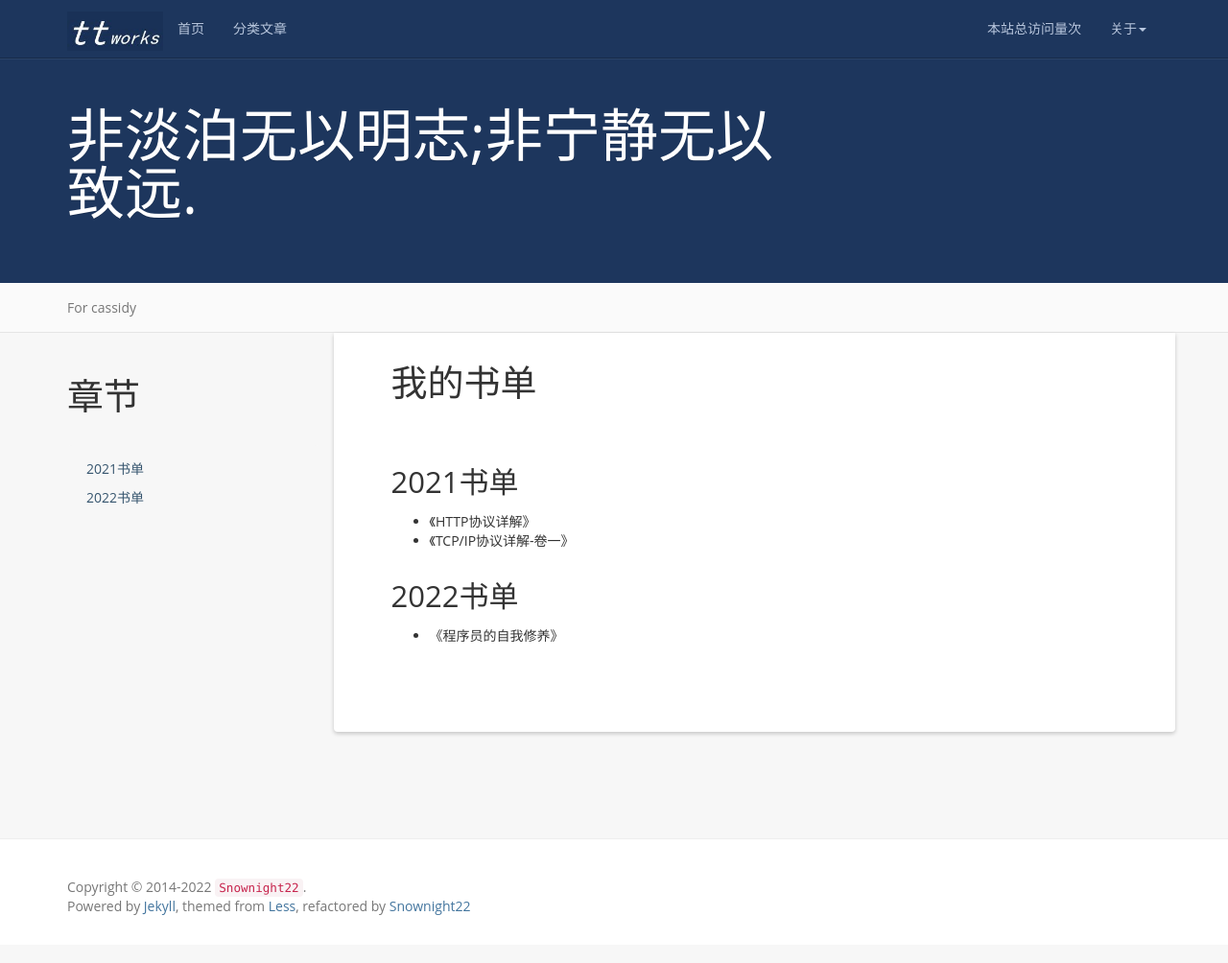
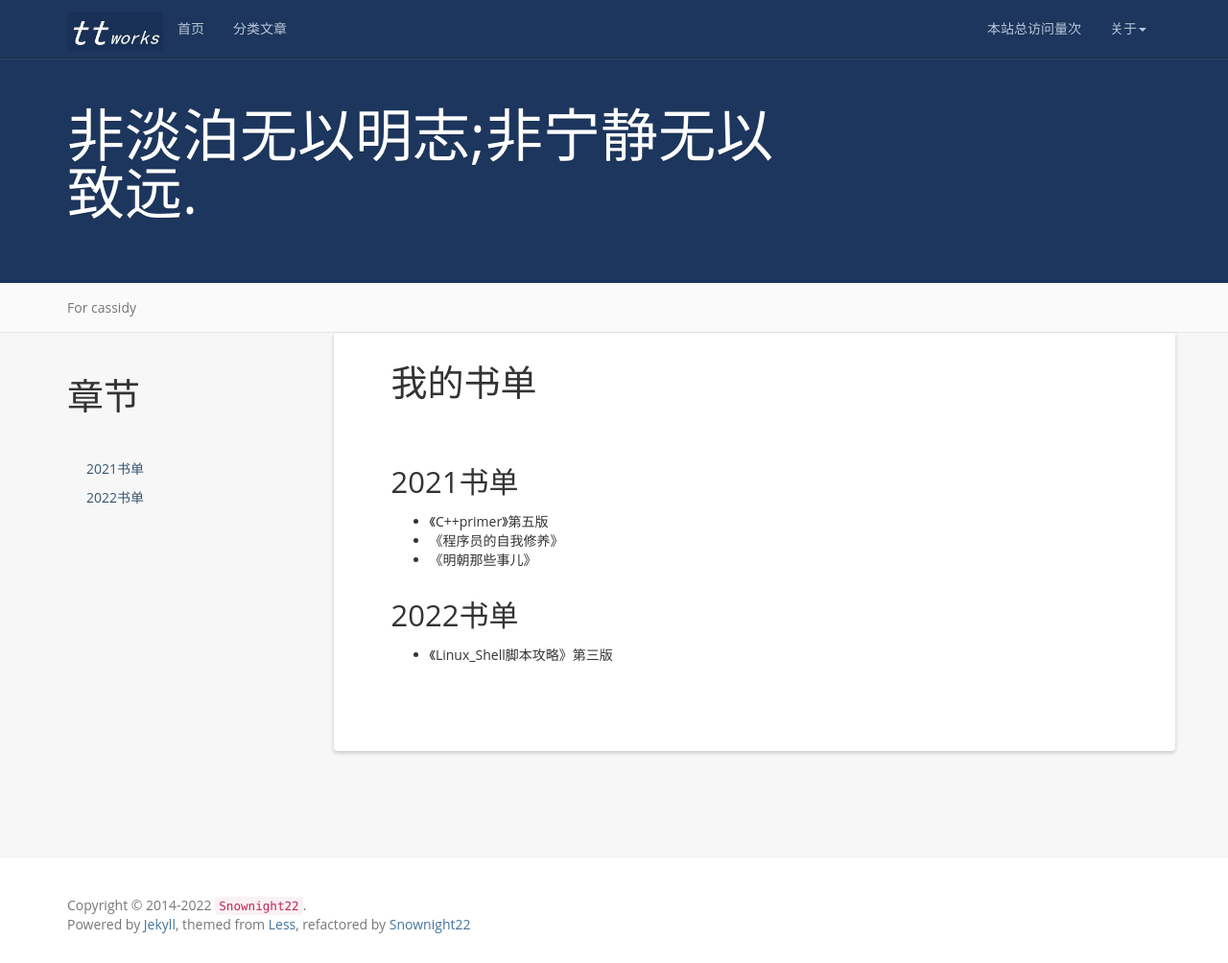
Before and after one commit to Snownight22/cassidyblog, a Jekyll site: the page built from books.md, in a window 1280 px wide and 1004 px high. Shown: the whole window at 96% size. Built offline with Jekyll 4.4.1, drawn with Linux system fonts in a browser that asks for light colours; a script that is not in the unit is left out; comment, search, counter and statistics services are not loaded.

Commit message:
modify mybooks

```diff
--- a/books.md
+++ b/books.md
@@ -11,10 +11,11 @@ permalink: /books/
 2021书单
 -----------------------------------------------------------------
 
-+ 《HTTP协议详解》
-+ 《TCP/IP协议详解-卷一》
++ 《C++primer》第五版
++ 《程序员的自我修养》
++ 《明朝那些事儿》
 
 2022书单
 -----------------------------------------------------------------
 
-+ 《程序员的自我修养》
++ 《Linux_Shell脚本攻略》第三版
```
